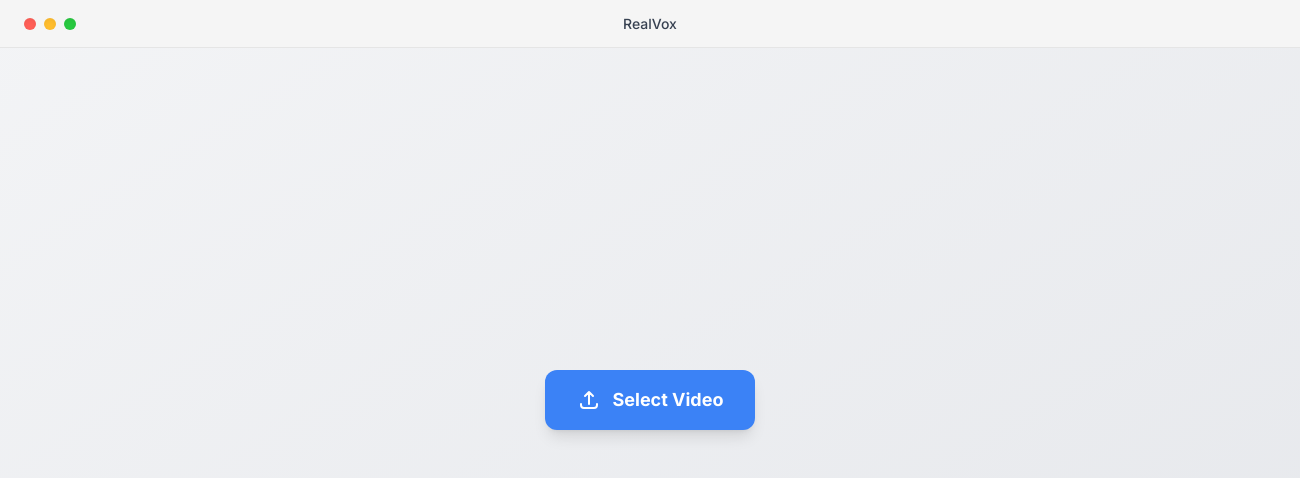
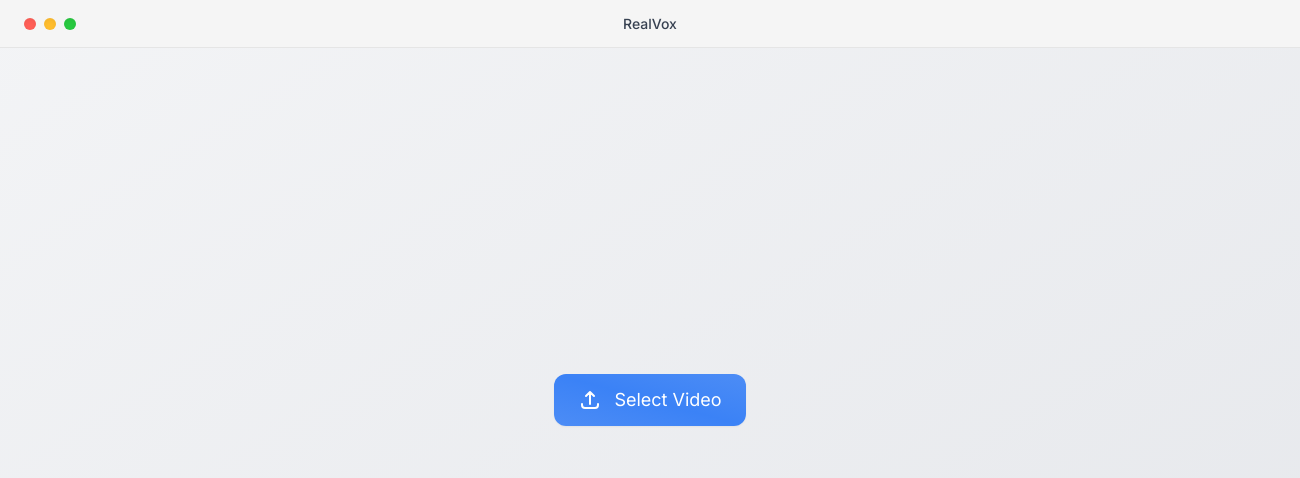
Before and after one commit to pushkarydv/realtime-multilingual-video, an Electron app: page index.html in a window 1300 px wide. Drawn offline with Linux system fonts and the light colour scheme.

Commit message:
design fixtures

```diff
--- a/index.html
+++ b/index.html
@@ -39,14 +39,16 @@
 
             <div class="flex flex-col items-center">
                 <div class="video-container w-full relative">
-                    <video id="videoPlayer" controls class="w-full h-[400px] rounded-lg bg-black hidden object-contain"></video>
+                    <video id="videoPlayer" controls
+                        class="w-full h-[400px] rounded-lg bg-black hidden object-contain"></video>
 
-                    <button type="button" id="select-file-button"
-                        class="bg-blue-500 text-white font-semibold py-4 px-8 rounded-xl shadow-lg
+                    <button type="button" id="select-file-button" class="bg-gradient-to-tr from-blue-500/90 via-blue-500 to-blue-500/90 text-white py-3 px-6 rounded-xl shadow-sm
                         transition-all duration-300 ease-out transform  hover:shadow-xl
                         flex items-center justify-center space-x-3 mx-auto w-fit group">
-                        <svg xmlns="http://www.w3.org/2000/svg" class="h-6 w-6" fill="none" viewBox="0 0 24 24" stroke="currentColor">
-                            <path stroke-linecap="round" stroke-linejoin="round" stroke-width="2" d="M4 16v1a3 3 0 003 3h10a3 3 0 003-3v-1m-4-8l-4-4m0 0L8 8m4-4v12" />
+                        <svg xmlns="http://www.w3.org/2000/svg" class="h-6 w-6" fill="none" viewBox="0 0 24 24"
+                            stroke="currentColor">
+                            <path stroke-linecap="round" stroke-linejoin="round" stroke-width="2"
+                                d="M4 16v1a3 3 0 003 3h10a3 3 0 003-3v-1m-4-8l-4-4m0 0L8 8m4-4v12" />
                         </svg>
                         <span class="text-lg">Select Video</span>
                     </button>
```
Also changed, not shown: output.css.
